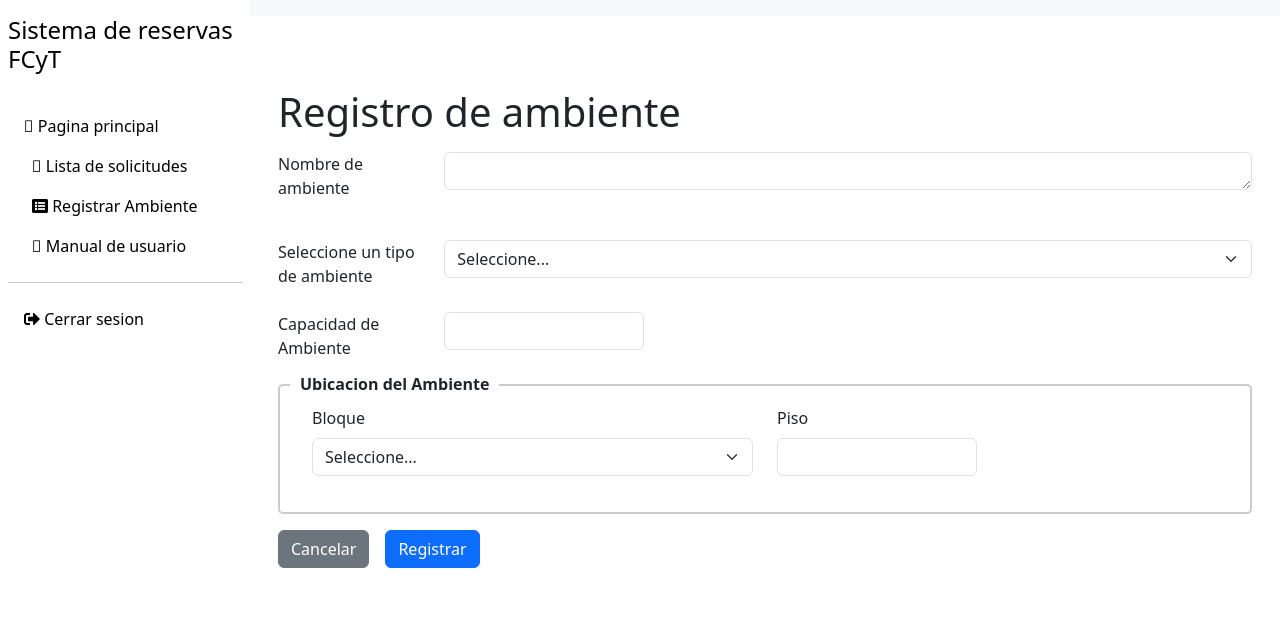
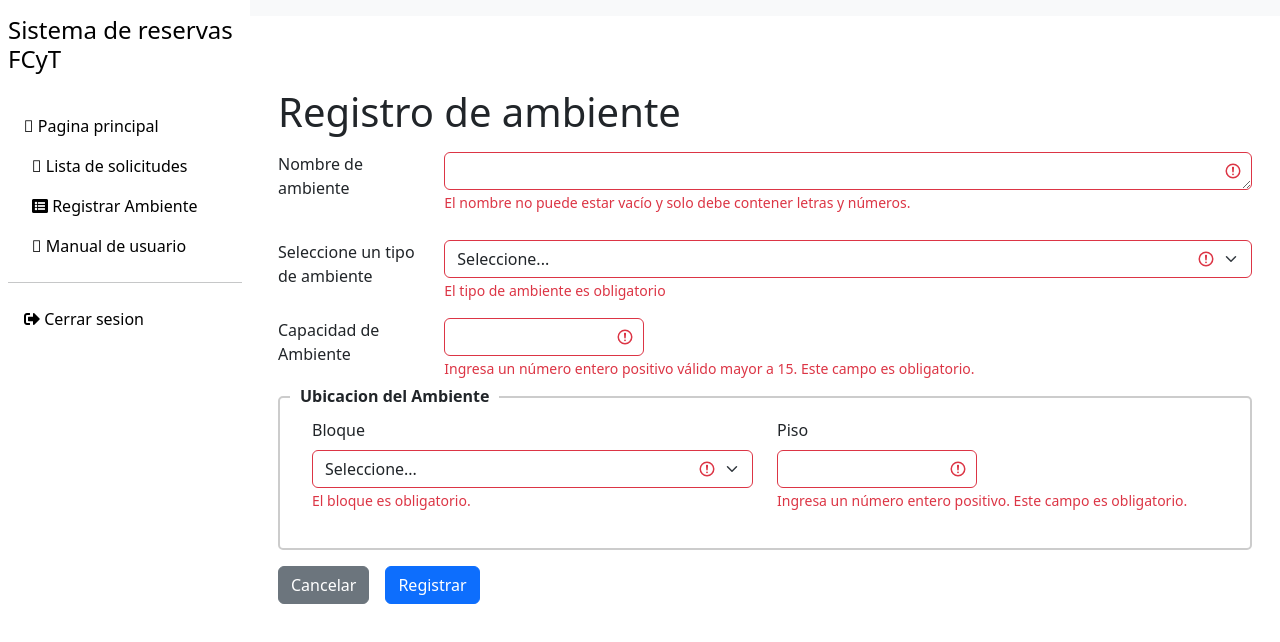
Before and after one commit to BruteForceSolutionsSRL/reservation-system-front, a React (Vite) app: page /superuser/environment-register in a window 1280 px wide. Both pictures are taken after a click on the button "Registrar". Shown: the top 642 px of the page. Built offline with nearby package versions, Linux system fonts and the light colour scheme; no server answers.

Commit message:
Fix: field validation, error messages

```diff
--- a/src/Pages/SuperUser/EnvironmentRegistration/EnvironmentRegistration.jsx
+++ b/src/Pages/SuperUser/EnvironmentRegistration/EnvironmentRegistration.jsx
@@ -11,47 +11,129 @@ export default function EnvironmentRegistration() {
   const [environmentName, setEnvironmentName] = useState("");
   const [environmentType, setEnvironmentType] = useState("");
   const [environmentCapacity, setEnvironmentCapacity] = useState("");
-  const [environmentLocation, setEnvironmentLocation] = useState({
-    building: "",
-    floor: "",
-  });
-  const [showModal, setShowModal] = useState(false);
+  const [environmentBuilding, setEnvironmentBuilding] = useState("");
+  const [environmentFloor, setEnvironmentFloor] = useState("");
+  const [showCancelModal, setShowCancelModal] = useState(false);
+  const [showConfirmModal, setShowConfirmModal] = useState(false);
   const [nameError, setNameError] = useState(false);
+  const [typeError, setTypeError] = useState(false);
+  const [capacityError, setCapacityError] = useState(false);
+  const [blockError, setBlockError] = useState(false);
+  const [floorError, setFloorError] = useState(false);
 
-  /*   const handleEnvironmentNameChange = (event) => {
-    setEnvironmentName(event.target.value);
-  }; */
+  const validateAlphanumeric = (input) => {
+    const alphanumericRegex = /^[a-zA-Z0-9]+$/;
+    return alphanumericRegex.test(input);
+  };
+
+  const handleEnvironmentNameChange = (event) => {
+    const value = event.target.value;
+    setEnvironmentName(value);
+    setNameError(
+      value.length < 3 ||
+        value.length > 30 ||
+        value === "" ||
+        !validateAlphanumeric(value)
+    );
+  };
 
   const handleEnvironmentTypeChange = (event) => {
-    setEnvironmentType(event.target.value);
+    const value = event.target.value;
+    setEnvironmentType(value);
+    setTypeError(value === ""); //error if empty
   };
 
   const handleEnvironmentCapacityChange = (event) => {
-    setEnvironmentCapacity(event.target.value);
+    const value = event.target.value;
+    const isValidPositiveNumber =
+      /^\d+(?!e)$/.test(value) && parseInt(value, 10) > 0;
+    const isValidRange =
+      parseInt(value, 10) >= 15 && parseInt(value, 10) <= 1000;
+    setEnvironmentCapacity(value);
+    setCapacityError(!isValidPositiveNumber || !isValidRange || value === "");
   };
 
   const handleBuildingChange = (event) => {
-    setEnvironmentLocation({
-      ...environmentLocation,
-      building: event.target.value,
-    });
+    const value = event.target.value;
+    setEnvironmentBuilding(value);
+    setBlockError(value === "");
   };
 
   const handleFloorChange = (event) => {
-    setEnvironmentLocation({
-      ...environmentLocation,
-      floor: event.target.value,
-    });
+    const value = event.target.value;
+    const isValidInput = /^\d+$/.test(value) && !/e/i.test(value);
+    const isValidRange = parseInt(value, 10) >= 0 && parseInt(value, 10) <= 200;
+    if ((isValidInput && isValidRange) || value === "") {
+      setEnvironmentFloor(value);
+      setFloorError(false);
+    } else {
+      setFloorError(true);
+    }
+  };
+  /*  const handleFloorChange = (event) => {
+    const value = event.target.value;
+    const isValidRange =
+      value === "" || (parseInt(value, 10) >= 0 && parseInt(value, 10) <= 200);
+    const isValidInput = /^\d{0,3}$/.test(value) && !/e/i.test(value);
+    if (isValidRange && isValidInput) {
+      setEnvironmentFloor(value);
+      setFloorError(false);
+    } else {
+      setFloorError(true);
+    }
+  }; */
+
+  const handleCancelClick = () => {
+    setShowCancelModal(true);
   };
 
+  const handleCancelConfirmation = () => {
+    setShowCancelModal(false);
+    resetForm();
+  };
+
+  const handleModalClose = () => {
+    setShowCancelModal(false);
+    setShowConfirmModal(false);
+  };
   const handleSubmit = () => {
+    event.preventDefault();
+    if (
+      !environmentName ||
+      !environmentType ||
+      !environmentCapacity ||
+      !environmentBuilding ||
+      !environmentFloor ||
+      nameError ||
+      typeError ||
+      capacityError ||
+      blockError ||
+      floorError
+    ) {
+      setNameError(!environmentName);
+      setTypeError(!environmentType);
+      setCapacityError(!environmentCapacity);
+      setBlockError(!environmentBuilding);
+      setFloorError(!environmentFloor);
+      return;
+    }
+
+    console.log("Datos del formulario:", {
+      environmentName,
+      environmentType,
+      environmentCapacity,
+      environmentBuilding,
+      environmentFloor,
+    });
+
     const formData = {
       name: environmentName,
       capacity: environmentCapacity,
       classroomTypeID: environmentType,
-      blockID: environmentLocation.building,
-      floor: environmentLocation.floor,
+      blockID: environmentBuilding,
+      floor: environmentFloor,
     };
+    setShowConfirmModal(true);
 
     const url = "http://localhost:8000/api/classroom";
 
@@ -70,24 +152,24 @@ export default function EnvironmentRegistration() {
       })
       .then((data) => {
         console.log("response", data);
+        setShowConfirmModal(true);
       })
       .catch((error) => {
         console.log("response error", error);
       });
   };
 
-  const handleCancelClick = () => {
-    setShowModal(true);
-  };
-
-  const handleEnvironmentNameChange = (event) => {
-    const value = event.target.value;
-    if (value.length < 5) {
-      setEnvironmentName(value);
-      setNameError(false); // valor válido, no mostramos el mensaje de error
-    } else {
-      setNameError(true); // valor inválido, mostramos el mensaje de error
-    }
+  const resetForm = () => {
+    setEnvironmentName("");
+    setEnvironmentType("");
+    setEnvironmentCapacity("");
+    setEnvironmentBuilding("");
+    setEnvironmentFloor("");
+    setNameError(false);
+    setTypeError(false);
+    setCapacityError(false);
+    setBlockError(false);
+    setFloorError(false);
   };
 
   return (
@@ -106,10 +188,13 @@ export default function EnvironmentRegistration() {
               rows={1}
               value={environmentName}
               onChange={handleEnvironmentNameChange}
+              isInvalid={nameError} // true = error
+              required
             />
             {nameError && (
               <Form.Text className="text-danger">
-                El nombre debe tener menos de 4 caracteres.
+                El nombre no puede estar vacío y solo debe contener letras y
+                números.
               </Form.Text>
             )}
           </Col>
@@ -125,6 +210,8 @@ export default function EnvironmentRegistration() {
               aria-label="Select environment type"
               value={environmentType}
               onChange={handleEnvironmentTypeChange}
+              isInvalid={typeError}
+              required
             >
               <option value="">Seleccione...</option>
               <option value="1">Auditorio</option>
@@ -132,6 +219,11 @@ export default function EnvironmentRegistration() {
               <option value="3">Aula</option>
               <option value="0">Otro</option>
             </Form.Select>
+            {typeError && (
+              <Form.Text className="text-danger">
+                El tipo de ambiente es obligatorio
+              </Form.Text>
+            )}
           </Col>
         </Row>
         <Row className="mb-3">
@@ -145,7 +237,16 @@ export default function EnvironmentRegistration() {
               type="number"
               value={environmentCapacity}
               onChange={handleEnvironmentCapacityChange}
+              isInvalid={capacityError}
+              required
             />
+
+            {capacityError && (
+              <Form.Text className="text-danger">
+                Ingresa un número entero positivo válido mayor a 15. Este campo
+                es obligatorio.
+              </Form.Text>
+            )}
           </Col>
         </Row>
 
@@ -158,8 +259,10 @@ export default function EnvironmentRegistration() {
                   <Form.Label>Bloque</Form.Label>
                   <Form.Select
                     aria-label="Select building"
-                    value={environmentLocation.building}
+                    value={environmentBuilding}
                     onChange={handleBuildingChange}
+                    isInvalid={blockError && environmentBuilding === ""}
+                    required
                   >
                     <option value="">Seleccione...</option>
                     <option value="1">Edificio Nuevo</option>
@@ -167,6 +270,11 @@ export default function EnvironmentRegistration() {
                     <option value="0">Edificio Academico</option>
                     <option value="Trencito">Trencito</option>
                   </Form.Select>
+                  {blockError && (
+                    <Form.Text className="text-danger">
+                      El bloque es obligatorio.
+                    </Form.Text>
+                  )}
                 </Form.Group>
               </Col>
               <Col xs={12} md={6}>
@@ -174,9 +282,16 @@ export default function EnvironmentRegistration() {
                   <Form.Label>Piso</Form.Label>
                   <Form.Control
                     type="number"
-                    value={environmentLocation.floor}
+                    value={environmentFloor}
                     onChange={handleFloorChange}
+                    isInvalid={floorError && environmentFloor === ""}
                   />
+                  {floorError && (
+                    <Form.Text className="text-danger">
+                      Ingresa un número entero positivo. Este campo es
+                      obligatorio.
+                    </Form.Text>
+                  )}
                 </Form.Group>
               </Col>
             </Row>
@@ -195,17 +310,29 @@ export default function EnvironmentRegistration() {
         </Button>
       </Form>
 
-      <Modal show={showModal} onHide={() => setShowModal(false)}>
+      <Modal show={showCancelModal} onHide={handleModalClose}>
+        <Modal.Header closeButton>
+          <Modal.Title>Cancelar Registro</Modal.Title>
+        </Modal.Header>
+        <Modal.Body>¿Estás seguro que quieres cancelar?</Modal.Body>
+        <Modal.Footer>
+          <Button variant="secondary" onClick={handleModalClose}>
+            Cerrar
+          </Button>
+          <Button variant="primary" onClick={handleCancelConfirmation}>
+            Confirmar
+          </Button>
+        </Modal.Footer>
+      </Modal>
+
+      <Modal show={showConfirmModal} onHide={handleModalClose}>
         <Modal.Header closeButton>
           <Modal.Title>Confirmación</Modal.Title>
         </Modal.Header>
-        <Modal.Body>¿Estás seguro que quieres cancelar?</Modal.Body>
+        <Modal.Body>¡Ambiente registrado con éxito!</Modal.Body>
         <Modal.Footer>
-          <Button variant="secondary" onClick={() => setShowModal(false)}>
+          <Button variant="primary" onClick={handleModalClose}>
             Cerrar
-          </Button>
-          <Button variant="primary" onClick={() => setShowModal(false)}>
-            Confirmar
           </Button>
         </Modal.Footer>
       </Modal>
```
